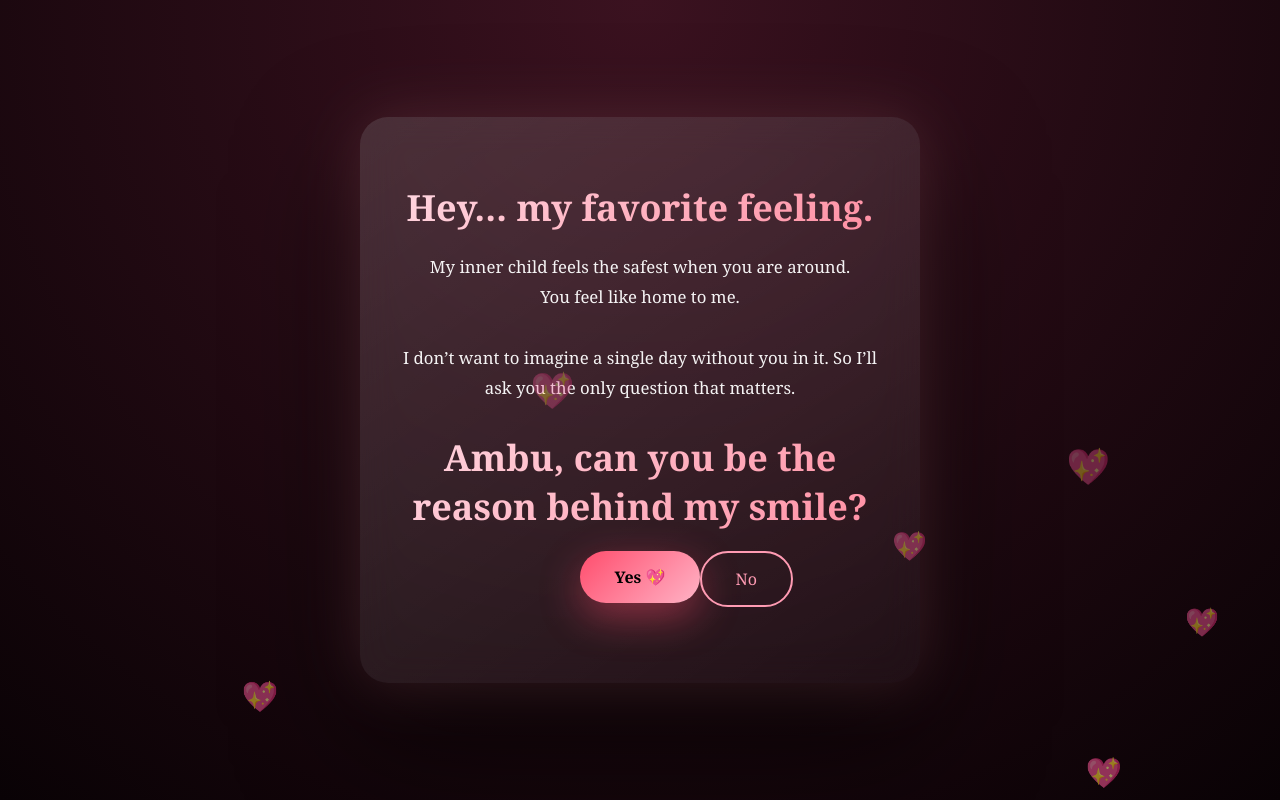
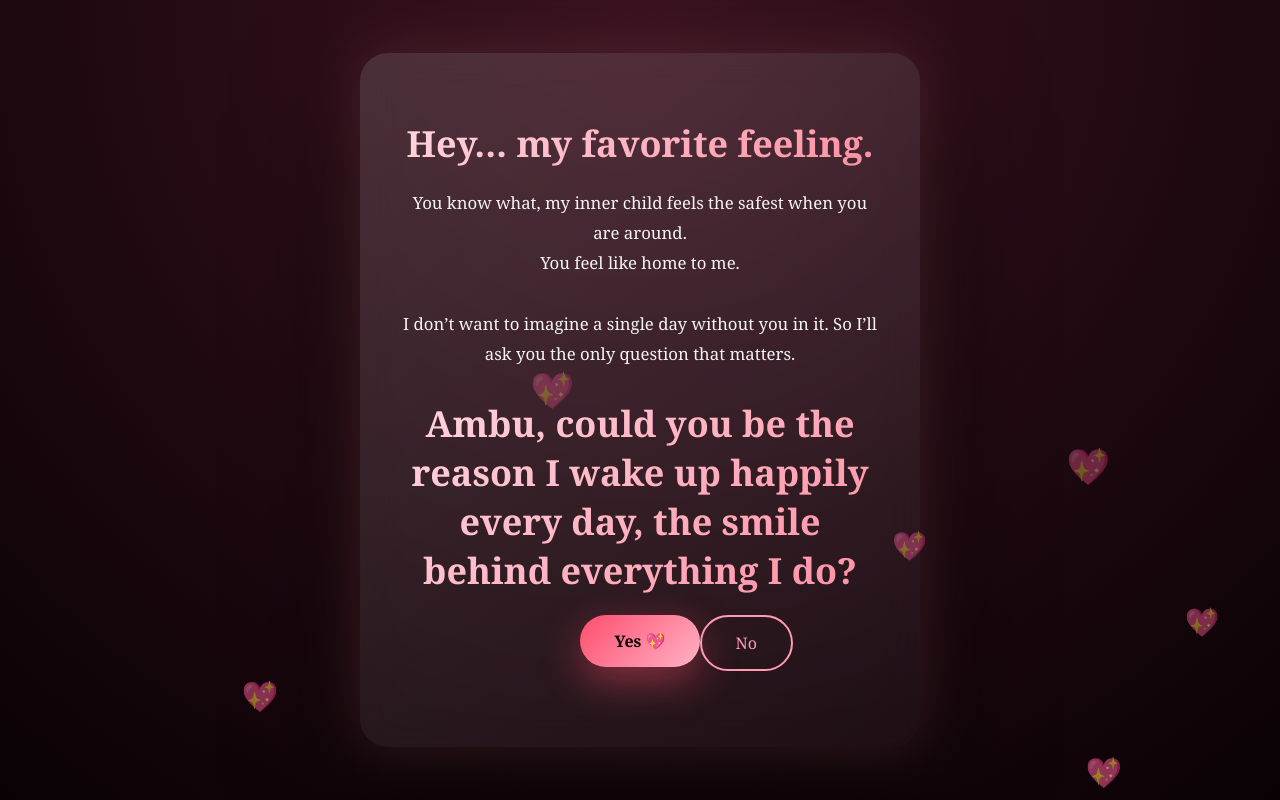
Before and after one commit to MahimaAbhilash/Valentines-Day-Website-Demo, a plain HTML site: page index.html in a window 1280 px wide. Drawn offline with Linux system fonts and the light colour scheme.

Commit message:
Update index.html

```diff
--- a/index.html
+++ b/index.html
@@ -152,12 +152,12 @@ button {
 <div class="card" id="page1">
   <h1>Hey… my favorite feeling.</h1>
   <p>
-    My inner child feels the safest when you are around.<br>
+    You know what, my inner child feels the safest when you are around.<br>
     You feel like home to me.<br><br>
     I don’t want to imagine a single day without you in it.
     So I’ll ask you the only question that matters.
   </p>
-  <h1>Ambu, can you be the reason behind my smile?</h1>
+  <h1>Ambu, could you be the reason I wake up happily every day, the smile behind everything I do?</h1>
 
   <div class="buttons">
     <button id="yesBtn">Yes 💖</button>
@@ -172,7 +172,7 @@ button {
   </h1>
 
   <div class="gif-placeholder">
-    <img src="https://media4.giphy.com/media/v1.Y2lkPTc5MGI3NjExd2dhZXR0bWhvc24xM25ndmE2b203Y3F3Y2o5M3dzbDJ5NXozZWEyMyZlcD12MV9pbnRlcm5hbF9naWZfYnlfaWQmY3Q9Zw/IzXiddo2twMmdmU8Lv/giphy.gif">
+    <img src="https://share.google/ykkxZe0Xn1FgDYnxb">
   </div>
 
   <button class="letter-btn" onclick="openLetter()">Open the letter 💌</button>
```
